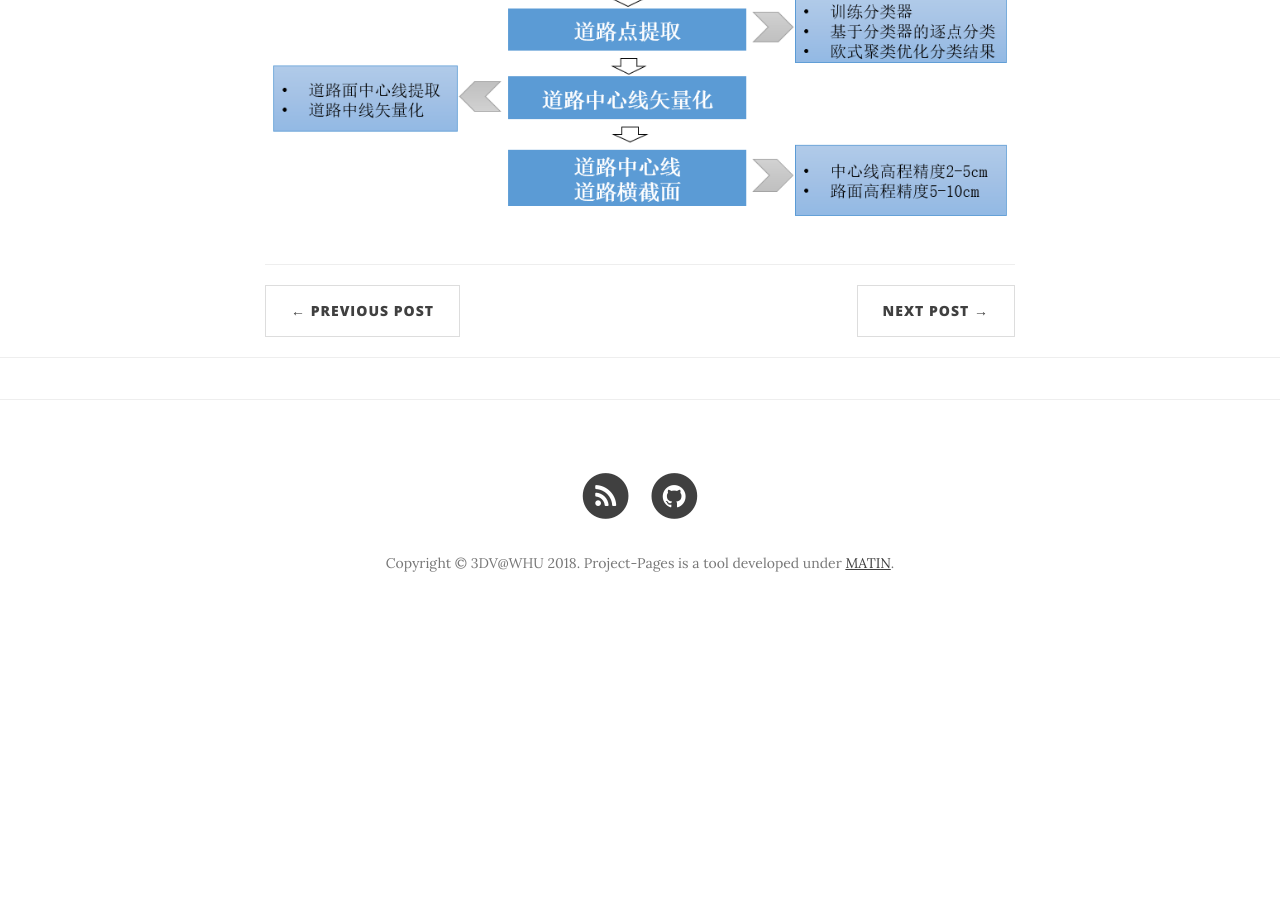
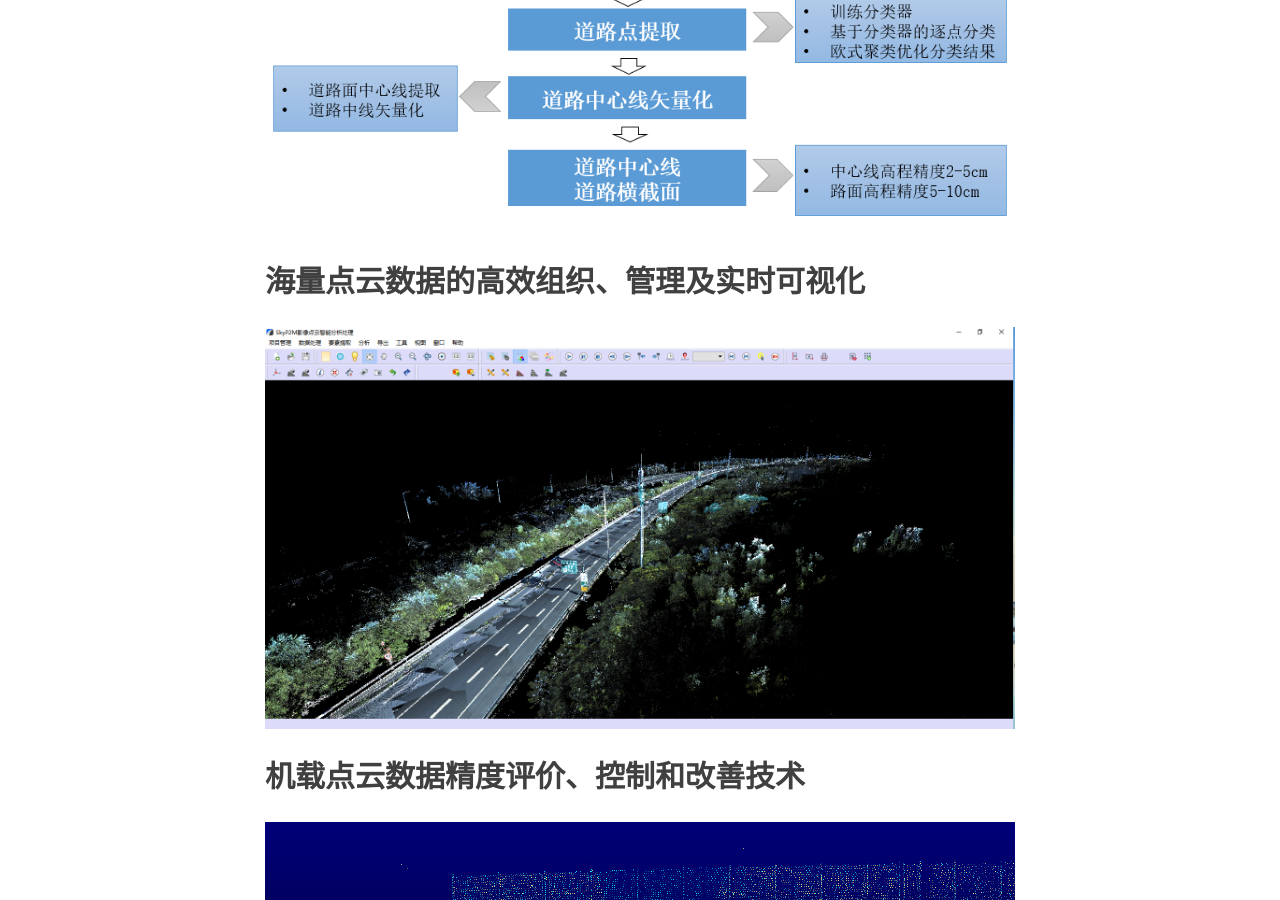
Before and after one commit to 3dvwhu/3dvwhu.github.io, a Jekyll site: the page built from _posts/2018-10-10-gaosu.markdown, in a window 1280 px wide and 900 px high, scrolled down 1352 px. Built offline with Jekyll 4.4.1, drawn with Linux system fonts in a browser that asks for light colours; nearby versions of some CDN libraries; comment, search, counter and statistics services are not loaded; before the commit the page ends 1991 px from its top, so only the background shows below that.

Commit message:
Update 2018-10-10-gaosu.markdown

```diff
--- a/_posts/2018-10-10-gaosu.markdown
+++ b/_posts/2018-10-10-gaosu.markdown
@@ -22,3 +22,11 @@ date:  2018-10-10
 ## 基于机载点云数据的道路面自动化提取
 
 ![alt text]({{ site.baseurl }}/img/img013.png)
+
+## 海量点云数据的高效组织、管理及实时可视化
+
+![alt text]({{ site.baseurl }}/img/img017.png)
+
+## 机载点云数据精度评价、控制和改善技术
+
+![alt text]({{ site.baseurl }}/img/img018.png)
```
